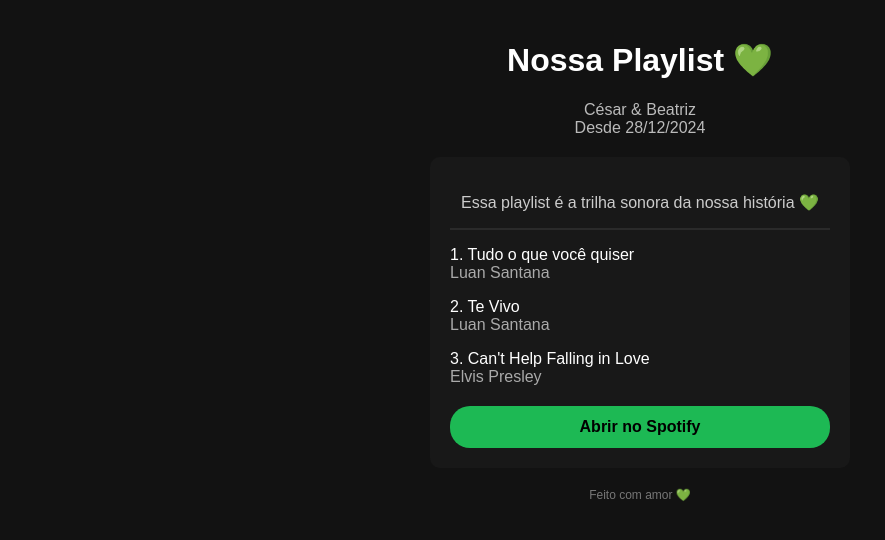
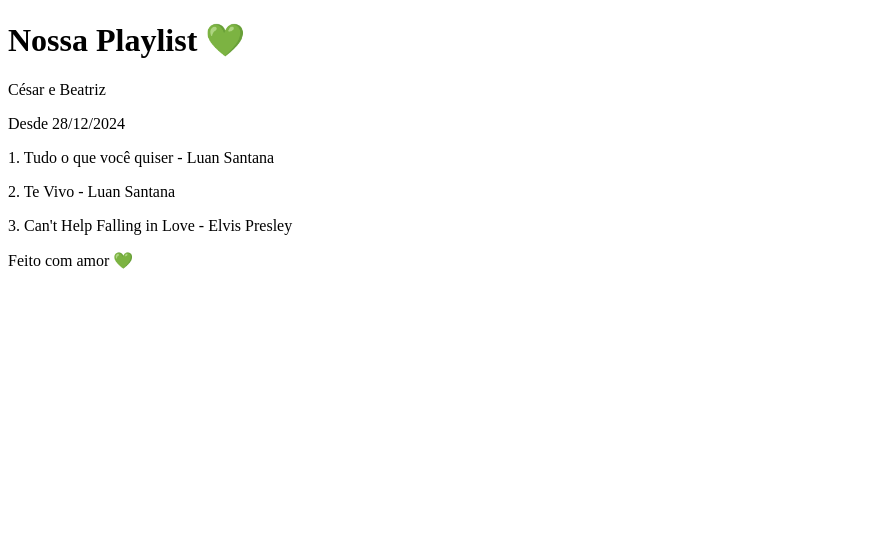
Before and after one commit to Ogeba/Presente-bia, a plain HTML site: page index.html in a window 1280 px wide. Shown: the whole page, without its empty margins (0-885 px from the left). Drawn offline with Linux system fonts and the light colour scheme.

Commit message:
Update index.html

```diff
--- a/index.html
+++ b/index.html
@@ -1,47 +1,20 @@
 <!DOCTYPE html>
-<html lang="pt-BR">
+<html>
 <head>
-  <meta charset="UTF-8">
-  <title>Nossa Playlist 💚</title>
-  <meta name="viewport" content="width=device-width, initial-scale=1.0">
+  <meta charset="utf-8">
+  <title>Nossa Playlist</title>
 </head>
 
-<body style="margin:0; font-family: Arial, Helvetica, sans-serif; background:#121212; color:white;">
+<body>
+  <h1>Nossa Playlist 💚</h1>
 
-  <div style="max-width:420px; margin:auto; padding:20px;">
+  <p>César e Beatriz</p>
+  <p>Desde 28/12/2024</p>
 
-    <h1 style="text-align:center;">Nossa Playlist 💚</h1>
+  <p>1. Tudo o que você quiser - Luan Santana</p>
+  <p>2. Te Vivo - Luan Santana</p>
+  <p>3. Can't Help Falling in Love - Elvis Presley</p>
 
-    <p style="text-align:center; color:#bbb;">
-      César & Beatriz<br>
-      Desde 28/12/2024
-    </p>
-
-    <div style="background:#181818; border-radius:10px; padding:20px; margin-top:20px;">
-
-      <p style="text-align:center; color:#ccc;">
-        Essa playlist é a trilha sonora da nossa história 💚
-      </p>
-
-      <hr style="border:1px solid #2a2a2a;">
-
-      <p>1. Tudo o que você quiser<br><span style="color:#aaa;">Luan Santana</span></p>
-      <p>2. Te Vivo<br><span style="color:#aaa;">Luan Santana</span></p>
-      <p>3. Can't Help Falling in Love<br><span style="color:#aaa;">Elvis Presley</span></p>
-
-      <a href="https://open.spotify.com"
-         target="_blank"
-         style="display:block; margin-top:20px; text-align:center; background:#1db954; color:black; padding:12px; border-radius:20px; text-decoration:none; font-weight:bold;">
-        Abrir no Spotify
-      </a>
-
-    </div>
-
-    <p style="text-align:center; font-size:12px; color:#777; margin-top:20px;">
-      Feito com amor 💚
-    </p>
-
-  </div>
-
+  <p>Feito com amor 💚</p>
 </body>
 </html>
```
